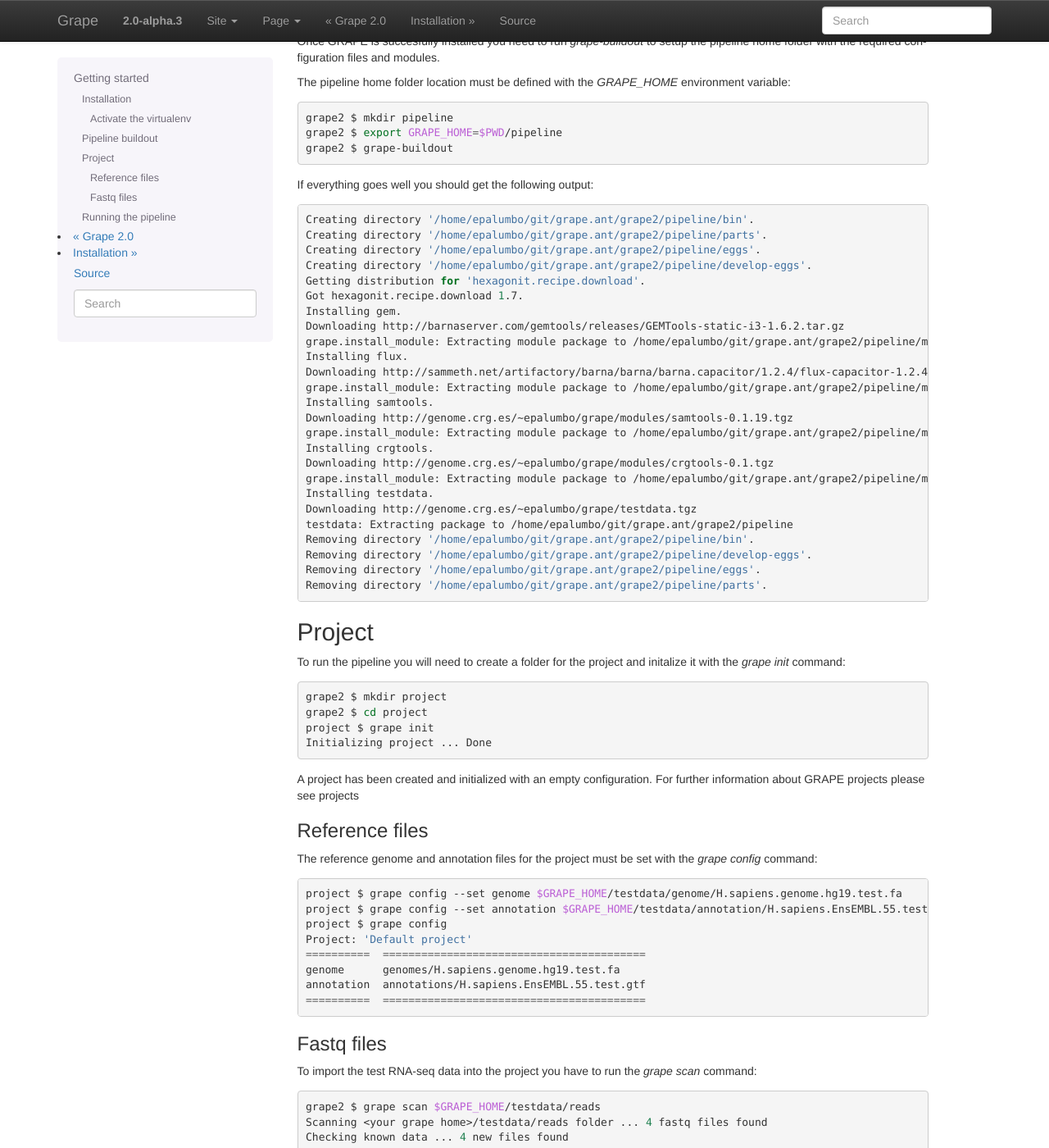
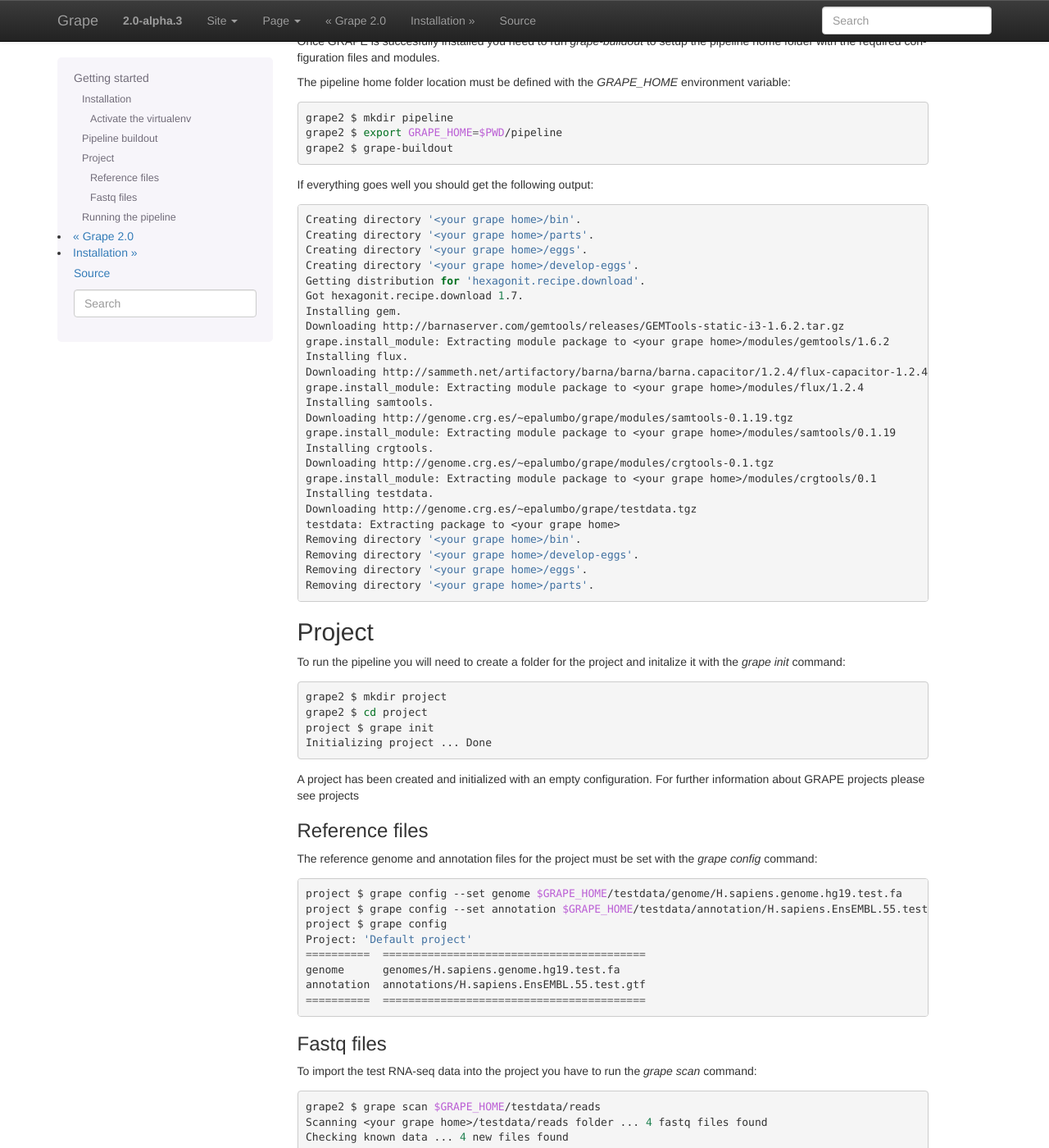
Before and after one commit to grape-pipeline/grape, a Sphinx documentation site: the page built from docs/source/getting_started.rst, in a window 1280 px wide and 1400 px high, scrolled down 586 px. Shown: the whole window at 82% size. Built offline with Sphinx 7.4.7, drawn with Linux system fonts in a browser that asks for light colours; formulas are drawn with MathJax 3; some of the changed text lies outside the part shown.

Commit message:
Update paths

```diff
--- a/docs/source/getting_started.rst
+++ b/docs/source/getting_started.rst
@@ -50,31 +50,31 @@ If everything goes well you should get the following output:
 
 .. code-block:: bash
 
-    Creating directory '/home/epalumbo/git/grape.ant/grape2/pipeline/bin'.
-    Creating directory '/home/epalumbo/git/grape.ant/grape2/pipeline/parts'.
-    Creating directory '/home/epalumbo/git/grape.ant/grape2/pipeline/eggs'.
-    Creating directory '/home/epalumbo/git/grape.ant/grape2/pipeline/develop-eggs'.
+    Creating directory '<your grape home>/bin'.
+    Creating directory '<your grape home>/parts'.
+    Creating directory '<your grape home>/eggs'.
+    Creating directory '<your grape home>/develop-eggs'.
     Getting distribution for 'hexagonit.recipe.download'.
     Got hexagonit.recipe.download 1.7.
     Installing gem.
     Downloading http://barnaserver.com/gemtools/releases/GEMTools-static-i3-1.6.2.tar.gz
-    grape.install_module: Extracting module package to /home/epalumbo/git/grape.ant/grape2/pipeline/modules/gemtools/1.6.2
+    grape.install_module: Extracting module package to <your grape home>/modules/gemtools/1.6.2
     Installing flux.
     Downloading http://sammeth.net/artifactory/barna/barna/barna.capacitor/1.2.4/flux-capacitor-1.2.4.tgz
-    grape.install_module: Extracting module package to /home/epalumbo/git/grape.ant/grape2/pipeline/modules/flux/1.2.4
+    grape.install_module: Extracting module package to <your grape home>/modules/flux/1.2.4
     Installing samtools.
     Downloading http://genome.crg.es/~epalumbo/grape/modules/samtools-0.1.19.tgz
-    grape.install_module: Extracting module package to /home/epalumbo/git/grape.ant/grape2/pipeline/modules/samtools/0.1.19
+    grape.install_module: Extracting module package to <your grape home>/modules/samtools/0.1.19
     Installing crgtools.
     Downloading http://genome.crg.es/~epalumbo/grape/modules/crgtools-0.1.tgz
-    grape.install_module: Extracting module package to /home/epalumbo/git/grape.ant/grape2/pipeline/modules/crgtools/0.1
+    grape.install_module: Extracting module package to <your grape home>/modules/crgtools/0.1
     Installing testdata.
     Downloading http://genome.crg.es/~epalumbo/grape/testdata.tgz
-    testdata: Extracting package to /home/epalumbo/git/grape.ant/grape2/pipeline
-    Removing directory '/home/epalumbo/git/grape.ant/grape2/pipeline/bin'.
-    Removing directory '/home/epalumbo/git/grape.ant/grape2/pipeline/develop-eggs'.
-    Removing directory '/home/epalumbo/git/grape.ant/grape2/pipeline/eggs'.
-    Removing directory '/home/epalumbo/git/grape.ant/grape2/pipeline/parts'.
+    testdata: Extracting package to <your grape home>
+    Removing directory '<your grape home>/bin'.
+    Removing directory '<your grape home>/develop-eggs'.
+    Removing directory '<your grape home>/eggs'.
+    Removing directory '<your grape home>/parts'.
 
 
 Project
@@ -117,14 +117,10 @@ To import the test RNA-seq data into the project you have to run the `grape scan
     grape2 $ grape scan $GRAPE_HOME/testdata/reads
     Scanning <your grape home>/testdata/reads folder ... 4 fastq files found
     Checking known data ... 4 new files found
-    Adding 'testB': <your grape home>/testdata/reads/testB_1.fastq.gz
-    Adding 'testB':  /home/epalumbo/git/grape.ant/grape2/project/data/testB_1.fastq.gz
-    Adding 'testB': <your grape home>/testdata/reads/testB_2.fastq.gz
-    Adding 'testB':  /home/epalumbo/git/grape.ant/grape2/project/data/testB_2.fastq.gz
-    Adding 'testA': <your grape home>/testdata/reads/testA_1.fastq.gz
-    Adding 'testA':  /home/epalumbo/git/grape.ant/grape2/project/data/testA_1.fastq.gz
-    Adding 'testA': <your grape home>/testdata/reads/testA_2.fastq.gz
-    Adding 'testA':  /home/epalumbo/git/grape.ant/grape2/project/data/testA_2.fastq.gz
+    Adding 'testB':  data/testB_1.fastq.gz
+    Adding 'testB':  data/testB_2.fastq.gz
+    Adding 'testA':  data/testA_1.fastq.gz
+    Adding 'testA':  data/testA_2.fastq.gz
 
 You can check that the files were correctly imported with the `grape list` command:
 
```
